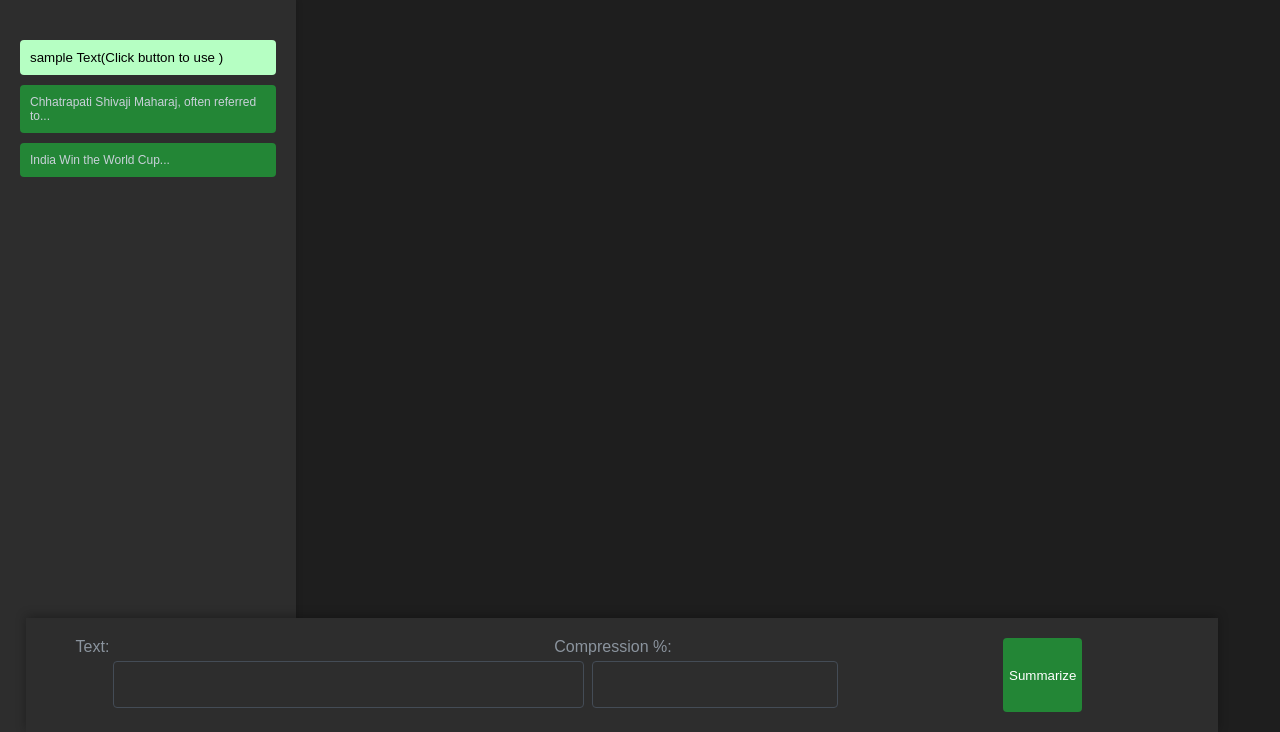
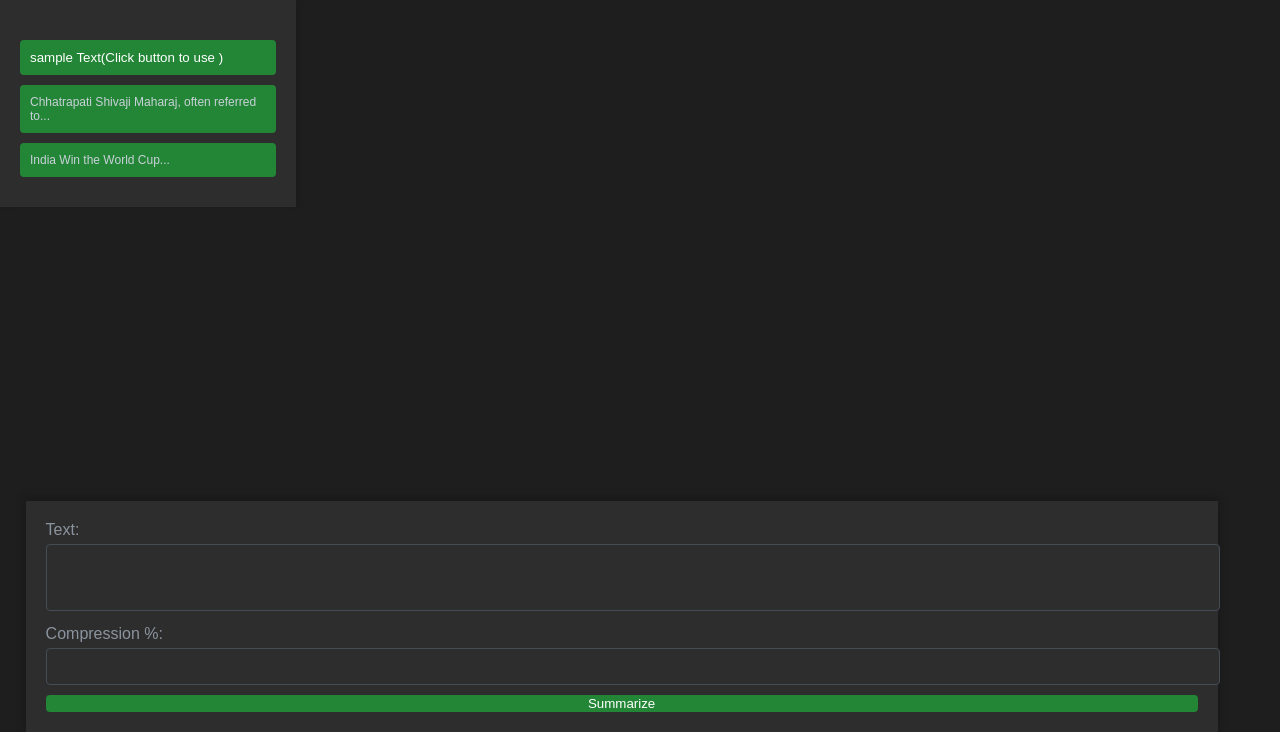
Before and after one commit to nikhildeshmukh454/QuickSummary-AI, a Flask app: page / in a window 1280 px wide. Shown: the part 68-800 px from the top of the page. Run offline with Flask 3, Linux system fonts and the light colour scheme.

Commit message:
Update index.css

```diff
--- a/static/css/index.css
+++ b/static/css/index.css
@@ -12,6 +12,7 @@ body {
 .container {
     display: flex;
     flex: 1;
+    flex-direction: column; /* Ensure content stacks vertically */
 }
 
 .sidebar {
@@ -23,16 +24,15 @@ body {
     flex-direction: column;
 }
 
-nav{
+nav {
     background-color: #2d2d2d;
-
 }
 
 .sidebar h1 {
     color: #238636;
 }
 
-nav h1{
+nav h1 {
     color:  #2ea043;
 }
 
@@ -112,51 +112,31 @@ nav h1{
 
 .fixed-form form {
     display: flex;
-    width: 90%;
+    flex-direction: column; /* Ensure form items stack vertically */
+    width: 100%; /* Take full width of parent */
 }
 
 .form-group {
-    margin-right: 30px;
-    flex: 1;
+    margin-bottom: 10px; /* Adjust margin for smaller screens */
+    width: 100%; /* Take full width of parent */
 }
 
 label {
     display: block;
     margin-bottom: 5px;
-    margin-left:30px ;
     color: #8b949e;
 }
 
 textarea,
 input[type="number"] {
-    width: 50%;
-    height: 25px;
-    margin-left: 15%;
-    /* Fixed height */
+    width: 100%; /* Take full width of parent */
     padding: 10px;
     border: 1px solid #444c56;
     border-radius: 4px;
     background-color: #2d2d2d;
     color: #c9d1d9;
     overflow-y: auto;
-    /* Enable vertical scroll */
-    resize: none;
-    /* Prevent resizing */
-}
-
-textarea {
-    width: 100%;
-    height: 25px;
-    /* Fixed height */
-    padding: 10px;
-    border: 1px solid #444c56;
-    border-radius: 4px;
-    background-color: #2d2d2d;
-    color: #c9d1d9;
-    overflow-y: auto;
-    /* Enable vertical scroll */
-    resize: none;
-    /* Prevent resizing */
+    resize: none; /* Prevent resizing */
 }
 
 button {
@@ -171,7 +151,45 @@ button {
 button:hover {
     background-color: #2ea043;
 }
-#headText{
-    background-color: #b6ffc3;
-    color: black;
+
+@media (max-width: 500px) {
+    .container {
+        padding: 10px; /* Adjust padding for smaller screens */
+    }
+
+    .sidebar {
+        width: 100%; /* Take full width on smaller screens */
+    }
+
+    .sample-texts button {
+        width: 100%;
+    }
+
+    .output {
+        padding: 10px;
+    }
+
+    .fixed-form {
+        flex-direction: column;
+        padding: 10px;
+    }
+
+    .fixed-form form {
+        width: 100%;
+    }
+
+    .form-group {
+        margin-bottom: 10px;
+        width: 100%;
+    }
+
+    label {
+        margin-bottom: 5px;
+    }
+
+    textarea,
+    input[type="number"] {
+        width: 100%;
+        margin-left: 0;
+    }
 }
```
